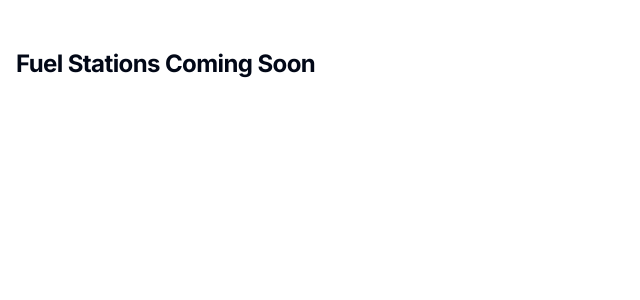
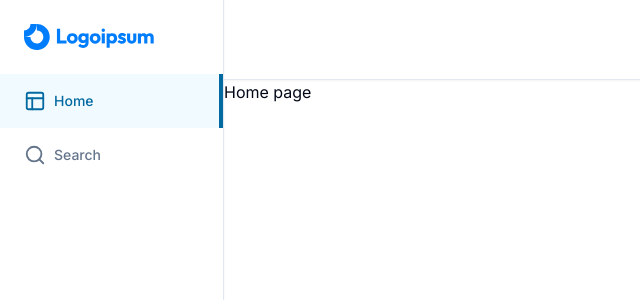
Before and after one commit to troypoulter/fuelpulse, a Next.js app: page / in a window 1280 px wide. Shown: the top 300 px of the page, without its empty margins (0-640 px from the left). Built offline with nearby package versions, Linux system fonts and the light colour scheme.

Commit message:
feat: wip navbar and sidebar

```diff
--- /dev/null
+++ b/app/_components/logo.tsx
@@ -0,0 +1,12 @@
+import Image from "next/image"
+
+export const Logo = () => {
+    return (
+        <Image
+            src="/logo.svg"
+            alt="logo"
+            width={130}
+            height={130}
+        />
+    )
+}
--- /dev/null
+++ b/app/_components/mobile-sidebar.tsx
@@ -0,0 +1,21 @@
+import { Menu } from "lucide-react"
+import {
+    Sheet,
+    SheetContent,
+    SheetTrigger
+} from "@/components/ui/sheet"
+import { Sidebar } from "./sidebar"
+import { Logo } from "./logo"
+
+export const MobileSidebar = () => {
+    return (
+        <Sheet>
+            <SheetTrigger className="md:hidden pr-4 hover:opacity-75 transition">
+                <Menu />
+            </SheetTrigger>
+            <SheetContent side="left" className="p-0 bg-white">
+                <Sidebar />
+            </SheetContent>
+        </Sheet>
+    )
+}
--- /dev/null
+++ b/app/_components/navbar.tsx
@@ -0,0 +1,9 @@
+import { MobileSidebar } from './mobile-sidebar';
+
+export const Navbar = () => {
+    return (
+        <div className="p-4 border-b h-full flex items-center bg-white shadow-sm">
+            <MobileSidebar />
+        </div>
+    )
+}
--- /dev/null
+++ b/app/_components/sidebar-item.tsx
@@ -0,0 +1,51 @@
+"use client";
+
+import { cn } from "@/lib/utils";
+import { LucideIcon } from "lucide-react";
+import { usePathname, useRouter } from "next/navigation";
+
+interface SidebarItemProps {
+    icon: LucideIcon;
+    label: string;
+    href: string;
+}
+
+export const SidebarItem = (
+    { icon: Icon, label, href }: SidebarItemProps
+) => {
+    const pathname = usePathname();
+    const router = useRouter();
+
+    const isActive =
+        (pathname === "/" && href === "/") ||
+        pathname === href ||
+        pathname?.startsWith(`${href}/}`);
+
+    const onClick = () => {
+        router.push(href);
+    }
+
+    return (
+        <button
+            onClick={onClick}
+            type="button"
+            className={cn(
+                "flex items-center gap-x-2 text-slate-500 text-sm font-[500] pl-6 transition-all hover:text-slate-600 hover:bg-slate-300/20",
+                isActive && "text-sky-700 bg-sky-200/20 hover:bg-sky-200/20 hover:text-sky-700"
+            )}
+        >
+            <div className="flex items-center gap-x-2 py-4">
+                <Icon size={22}
+                    className={cn(
+                        "text-slate-500",
+                        isActive && "text-sky-700")}
+                />
+                {label}
+            </div>
+            <div className={cn(
+                "ml-auto opacity-0 border-2 border-sky-700 h-full transition-all",
+                isActive && "opacity-100"
+            )} />
+        </button>
+    )
+}
--- /dev/null
+++ b/app/_components/sidebar-routes.tsx
@@ -0,0 +1,32 @@
+"use client";
+
+import { Layout, Search } from "lucide-react";
+import { SidebarItem } from "./sidebar-item";
+
+const routes = [
+    {
+        icon: Layout,
+        label: "Home",
+        href: "/"
+    },
+    {
+        icon: Search,
+        label: "Search",
+        href: "/search"
+    }
+]
+
+export const SidebarRoutes = () => {
+    return (
+        <div className="flex flex-col w-full">
+            {routes.map((route) => (
+                <SidebarItem
+                    key={route.href}
+                    icon={route.icon}
+                    label={route.label}
+                    href={route.href}
+                />
+            ))}
+        </div>
+    )
+}
--- /dev/null
+++ b/app/_components/sidebar.tsx
@@ -0,0 +1,15 @@
+import { Logo } from "./logo"
+import { SidebarRoutes } from "./sidebar-routes"
+
+export const Sidebar = () => {
+    return (
+        <div className="h-full border-r flex flex-col overflow-y-auto bg-white shadow-sm">
+            <div className="p-6">
+                <Logo />
+            </div>
+            <div className="flex flex-col w-full">
+                <SidebarRoutes />
+            </div>
+        </div>
+    )
+}
--- a/app/layout.tsx
+++ b/app/layout.tsx
@@ -1,6 +1,8 @@
 import type { Metadata } from 'next'
 import { Inter } from 'next/font/google'
 import './globals.css'
+import { Sidebar } from './_components/sidebar'
+import { Navbar } from './_components/navbar'
 
 const inter = Inter({ subsets: ['latin'] })
 
@@ -16,7 +18,19 @@ export default function RootLayout({
 }) {
   return (
     <html lang="en">
-      <body className={inter.className}>{children}</body>
+      <body className={inter.className}>
+        <div className='h-full'>
+          <div className="h-[80px] md:pl-56 fixed inset-y-0 w-full z-50">
+            <Navbar />
+          </div>
+          <div className='hidden md:flex h-full w-56 flex-col fixed inset-y-0 z-50'>
+            <Sidebar />
+          </div>
+          <main className="md:pl-56 pt-[80px] h-full">
+            {children}
+          </main>
+        </div>
+      </body>
     </html>
   )
 }
--- a/app/page.tsx
+++ b/app/page.tsx
@@ -1,41 +1,7 @@
-// import { fuelApiClient } from '@/lib/fuelApi/fuelApiClient'
-// import { useEffect, useState } from 'react';
-
 export default function Home() {
-  // const stations = await fuelApiClient.getAllCurrentPrices();
-  // console.log(stations.stations.length, stations.prices.length);
-
-  // const [currentLocation, setCurrentLocation] = useState({ lat: 0, lon: 0 });
-  // const [locationError, setLocationError] = useState('');
-
-  // useEffect(() => {
-  //   if (navigator.geolocation) {
-  //     navigator.geolocation.getCurrentPosition(
-  //       position => {
-  //         setCurrentLocation({
-  //           lat: position.coords.latitude,
-  //           lon: position.coords.longitude
-  //         });
-  //       },
-  //       error => {
-  //         setLocationError('Unable to retrieve your location');
-  //       }
-  //     );
-  //   } else {
-  //     setLocationError('Geolocation is not supported by this browser');
-  //   }
-  // }, []);
-
-  return (
-    <main className="w-full py-12">
-      <div className="container mx-auto px-4">
-        <h1 className="text-2xl font-bold tracking-tight mb-6">Fuel Stations Coming Soon</h1>
-        {/* {locationError ? (
-          <p>Error: {locationError}</p>
-        ) : (
-          <FuelStations currentLat={currentLocation.lat} currentLon={currentLocation.lon} />
-        )} */}
-      </div>
-    </main>
-  )
+    return (
+        <div>
+            Home page
+        </div>
+    )
 }
--- /dev/null
+++ b/app/search/page.tsx
@@ -0,0 +1,9 @@
+const SearchPage = () => {
+    return (
+        <div>
+            Search page
+        </div>
+    )
+}
+
+export default SearchPage;
--- /dev/null
+++ b/components/ui/sheet.tsx
@@ -0,0 +1,140 @@
+"use client"
+
+import * as React from "react"
+import * as SheetPrimitive from "@radix-ui/react-dialog"
+import { cva, type VariantProps } from "class-variance-authority"
+import { X } from "lucide-react"
+
+import { cn } from "@/lib/utils"
+
+const Sheet = SheetPrimitive.Root
+
+const SheetTrigger = SheetPrimitive.Trigger
+
+const SheetClose = SheetPrimitive.Close
+
+const SheetPortal = SheetPrimitive.Portal
+
+const SheetOverlay = React.forwardRef<
+  React.ElementRef<typeof SheetPrimitive.Overlay>,
+  React.ComponentPropsWithoutRef<typeof SheetPrimitive.Overlay>
+>(({ className, ...props }, ref) => (
+  <SheetPrimitive.Overlay
+    className={cn(
+      "fixed inset-0 z-50 bg-black/80  data-[state=open]:animate-in data-[state=closed]:animate-out data-[state=closed]:fade-out-0 data-[state=open]:fade-in-0",
+      className
+    )}
+    {...props}
+    ref={ref}
+  />
+))
+SheetOverlay.displayName = SheetPrimitive.Overlay.displayName
+
+const sheetVariants = cva(
+  "fixed z-50 gap-4 bg-background p-6 shadow-lg transition ease-in-out data-[state=open]:animate-in data-[state=closed]:animate-out data-[state=closed]:duration-300 data-[state=open]:duration-500",
+  {
+    variants: {
+      side: {
+        top: "inset-x-0 top-0 border-b data-[state=closed]:slide-out-to-top data-[state=open]:slide-in-from-top",
+        bottom:
+          "inset-x-0 bottom-0 border-t data-[state=closed]:slide-out-to-bottom data-[state=open]:slide-in-from-bottom",
+        left: "inset-y-0 left-0 h-full w-3/4 border-r data-[state=closed]:slide-out-to-left data-[state=open]:slide-in-from-left sm:max-w-sm",
+        right:
+          "inset-y-0 right-0 h-full w-3/4  border-l data-[state=closed]:slide-out-to-right data-[state=open]:slide-in-from-right sm:max-w-sm",
+      },
+    },
+    defaultVariants: {
+      side: "right",
+    },
+  }
+)
+
+interface SheetContentProps
+  extends React.ComponentPropsWithoutRef<typeof SheetPrimitive.Content>,
+    VariantProps<typeof sheetVariants> {}
+
+const SheetContent = React.forwardRef<
+  React.ElementRef<typeof SheetPrimitive.Content>,
+  SheetContentProps
+>(({ side = "right", className, children, ...props }, ref) => (
+  <SheetPortal>
+    <SheetOverlay />
+    <SheetPrimitive.Content
+      ref={ref}
+      className={cn(sheetVariants({ side }), className)}
+      {...props}
+    >
+      {children}
+      <SheetPrimitive.Close className="absolute right-4 top-4 rounded-sm opacity-70 ring-offset-background transition-opacity hover:opacity-100 focus:outline-none focus:ring-2 focus:ring-ring focus:ring-offset-2 disabled:pointer-events-none data-[state=open]:bg-secondary">
+        <X className="h-4 w-4" />
+        <span className="sr-only">Close</span>
+      </SheetPrimitive.Close>
+    </SheetPrimitive.Content>
+  </SheetPortal>
+))
+SheetContent.displayName = SheetPrimitive.Content.displayName
+
+const SheetHeader = ({
+  className,
+  ...props
+}: React.HTMLAttributes<HTMLDivElement>) => (
+  <div
+    className={cn(
+      "flex flex-col space-y-2 text-center sm:text-left",
+      className
+    )}
+    {...props}
+  />
+)
+SheetHeader.displayName = "SheetHeader"
+
+const SheetFooter = ({
+  className,
+  ...props
+}: React.HTMLAttributes<HTMLDivElement>) => (
+  <div
+    className={cn(
+      "flex flex-col-reverse sm:flex-row sm:justify-end sm:space-x-2",
+      className
+    )}
+    {...props}
+  />
+)
+SheetFooter.displayName = "SheetFooter"
+
+const SheetTitle = React.forwardRef<
+  React.ElementRef<typeof SheetPrimitive.Title>,
+  React.ComponentPropsWithoutRef<typeof SheetPrimitive.Title>
+>(({ className, ...props }, ref) => (
+  <SheetPrimitive.Title
+    ref={ref}
+    className={cn("text-lg font-semibold text-foreground", className)}
+    {...props}
+  />
+))
+SheetTitle.displayName = SheetPrimitive.Title.displayName
+
+const SheetDescription = React.forwardRef<
+  React.ElementRef<typeof SheetPrimitive.Description>,
+  React.ComponentPropsWithoutRef<typeof SheetPrimitive.Description>
+>(({ className, ...props }, ref) => (
+  <SheetPrimitive.Description
+    ref={ref}
+    className={cn("text-sm text-muted-foreground", className)}
+    {...props}
+  />
+))
+SheetDescription.displayName = SheetPrimitive.Description.displayName
+
+export {
+  Sheet,
+  SheetPortal,
+  SheetOverlay,
+  SheetTrigger,
+  SheetClose,
+  SheetContent,
+  SheetHeader,
+  SheetFooter,
+  SheetTitle,
+  SheetDescription,
+}
--- a/package.json
+++ b/package.json
@@ -13,6 +13,7 @@
   },
   "dependencies": {
     "@libsql/client": "^0.4.0-pre.5",
+    "@radix-ui/react-dialog": "^1.0.5",
     "@radix-ui/react-slot": "^1.0.2",
     "@t3-oss/env-nextjs": "^0.7.1",
     "@upstash/qstash": "^2.3.0",
```
Also changed, not shown: public/logo.svg (added), 1 other file (tests, documents, lock files or other folders).
